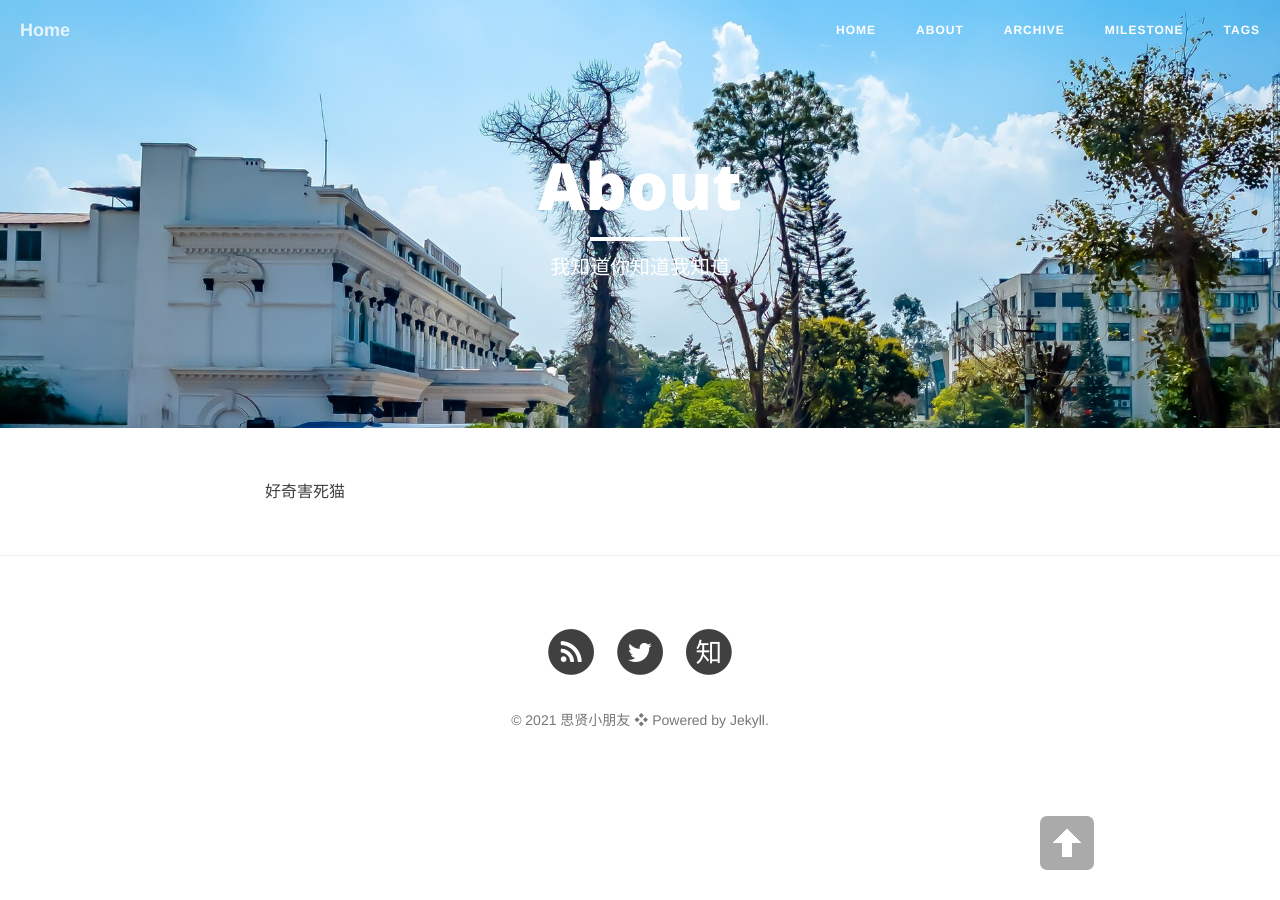
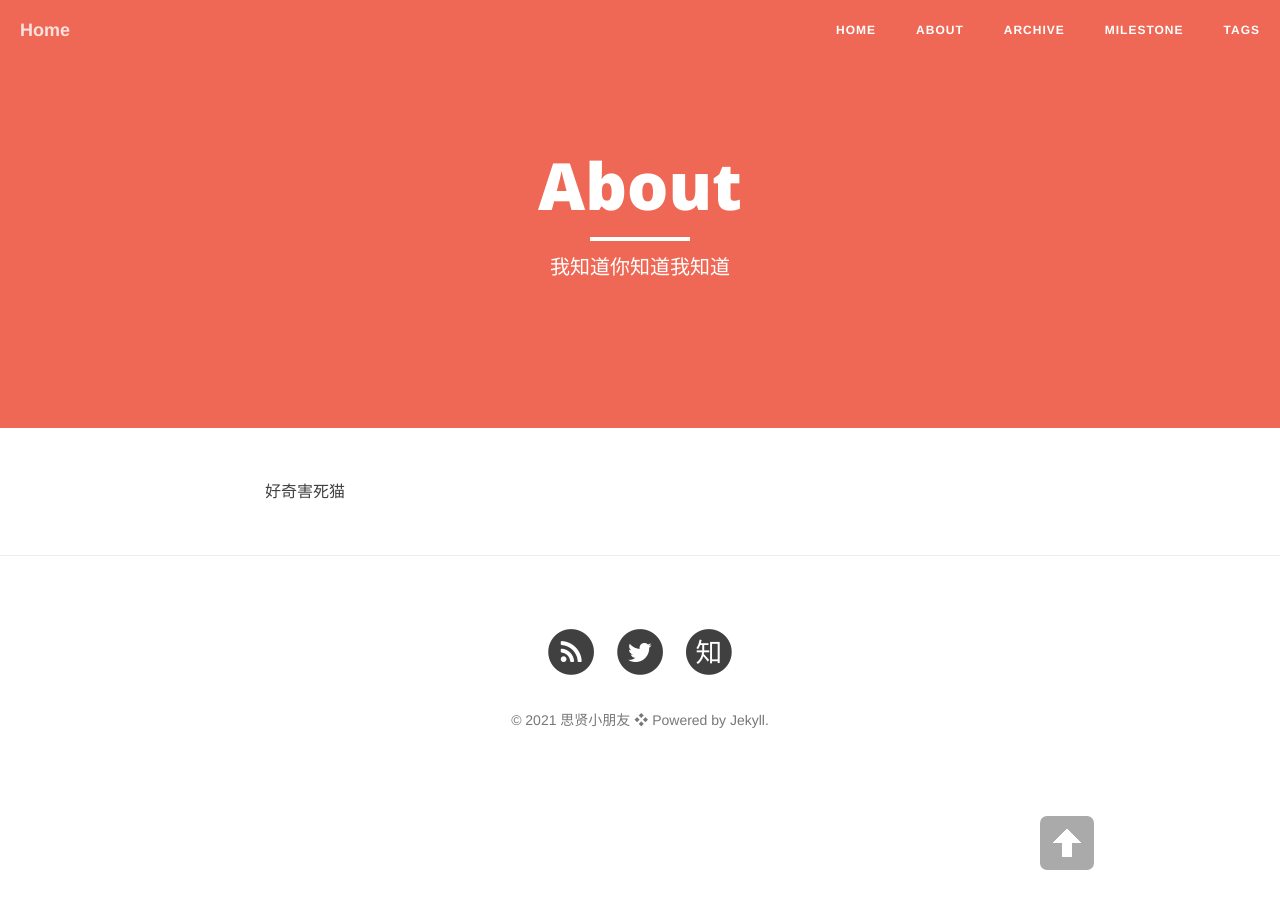
Before and after one commit to realbobcat/realbobcat.github.io, a Jekyll site: the page built from about.md, in a window 1280 px wide. Built offline with Jekyll 4.4.1, drawn with Linux system fonts in a browser that asks for light colours; nearby versions of some CDN libraries.

Commit message:
Update about.md

```diff
--- a/about.md
+++ b/about.md
@@ -2,7 +2,7 @@
 layout: page
 title: "About"
 description: "我知道你知道我知道"
-header-img: "img/Fake_Pillars_of_Creation.jpg"
+header-img: "img/red.jpg"
 ---
 
 好奇害死猫
```
